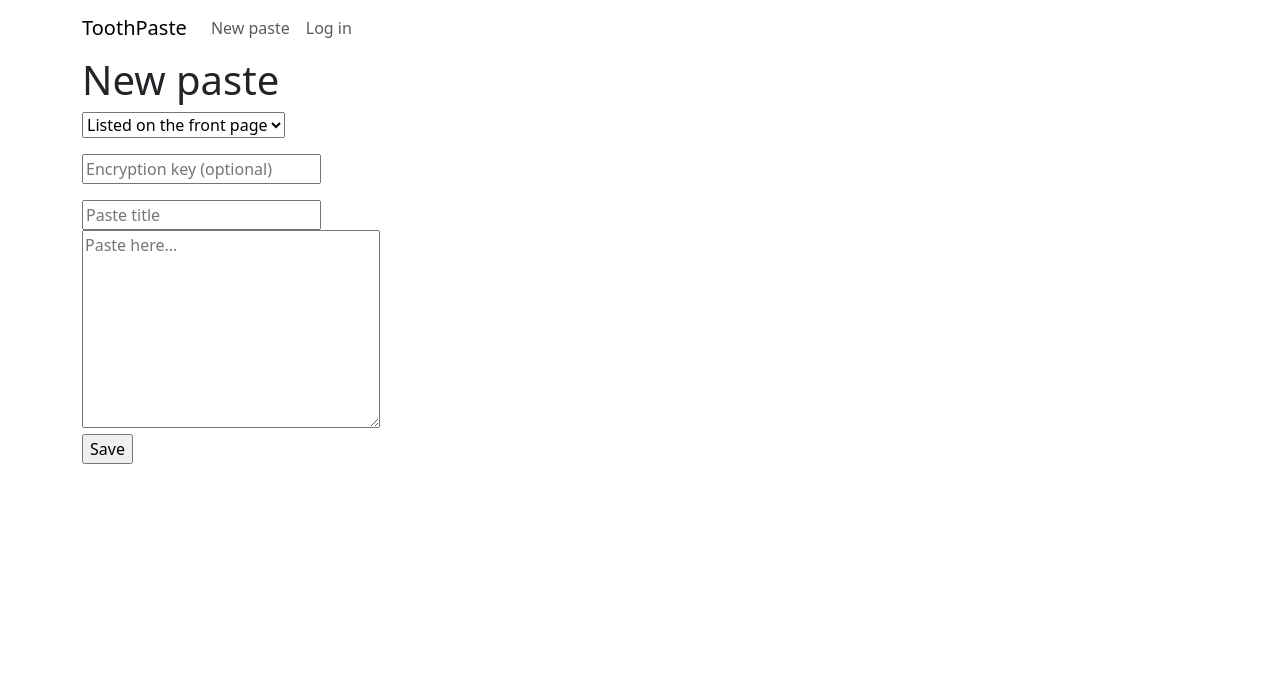
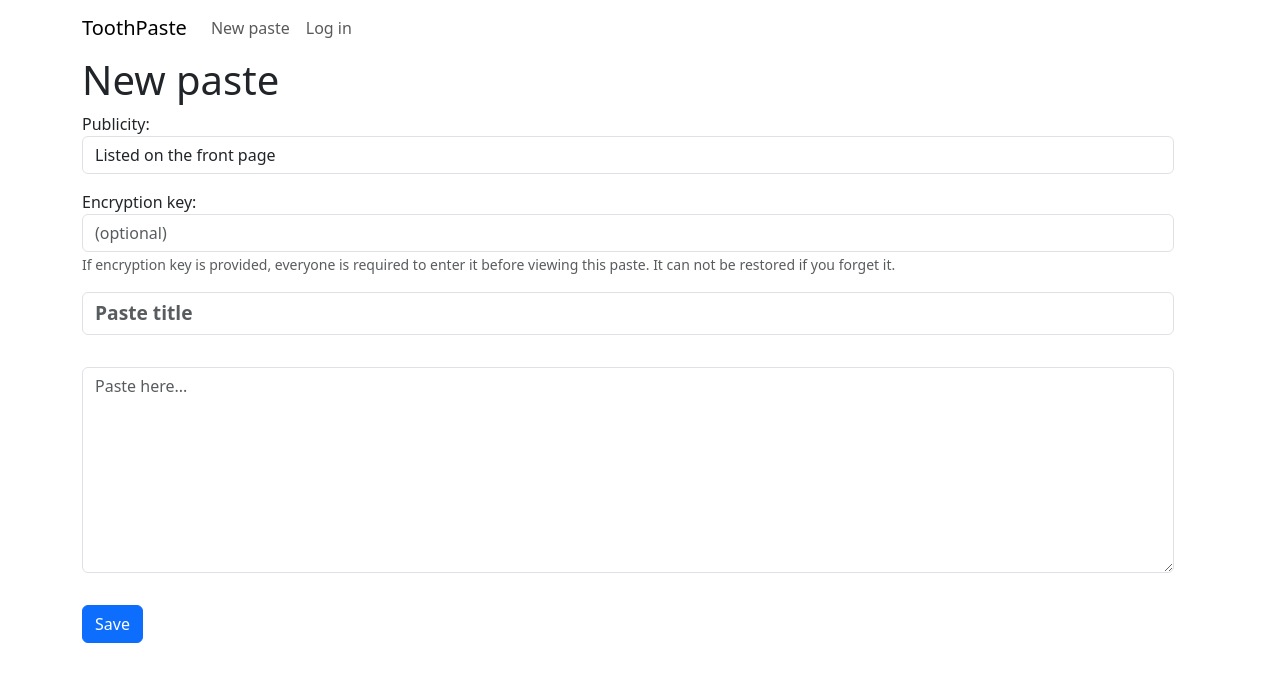
Before and after one commit to PyryL/toothpaste, a Flask app: page /new-paste in a window 1280 px wide. Shown: the top 682 px of the page. Run offline with Flask 3, Linux system fonts and the light colour scheme.

Commit message:
new paste ui with bootstrap

```diff
--- a/templates/paste.html
+++ b/templates/paste.html
@@ -2,6 +2,10 @@
 {% block title %}{{ header }}{% endblock %}
 {% block customHead %}
 <style>
+    #title {
+        font-size: 1.2em;
+        font-weight: 600;
+    }
     .chat-message {
         border: 1px solid black;
     }
@@ -21,20 +25,28 @@
 {% endif %}
 <form method="POST" action="/paste">
     <input type="hidden" name="modifyToken" value="{{ modifyToken }}">
-    <p>
-        <select name="publicity" {{ fieldsDisabled }}>
-            <option disabled>-- Publicity --</option>
+    <div class="mb-3">
+        <label for="publicity">Publicity:</label>
+        <select name="publicity" id="publicity" class="form-control" {{ fieldsDisabled }}>
             <option value="listed" {{ 'selected' if pastePublicity == 'listed' else '' }}>Listed on the front page</option>
             <option value="unlisted" {{ 'selected' if pastePublicity == 'unlisted' else '' }}>Anyone with link</option>
             <option value="private" {{ 'selected' if pastePublicity == 'private' else '' }}>Only for you</option>
         </select>
-    </p>
-    <p>
-        <input type="text" id="encryption-key" name="encryption-key" placeholder="Encryption key (optional)" value="{{ encryption_key }}" {{ fieldsDisabled }}>
-    </p>
-    <input type="text" name="title" placeholder="Paste title" minlength="1" {{ fieldsDisabled }} value="{{ pasteTitle }}"><br>
-    <textarea name="content" rows="8" cols="30" placeholder="Paste here..." {{ fieldsDisabled }}>{{ pasteContent }}</textarea><br>
-    <input type="submit" value="Save" {{ fieldsDisabled }}>
+    </div>
+    <div class="mb-3">
+        <label for="encryption-key">Encryption key:</label>
+        <input type="password" id="encryption-key" name="encryption-key" class="form-control" placeholder="(optional)" value="{{ encryption_key }}" aria-describedby="encryption-help" {{ fieldsDisabled }}>
+        <span id="encryption-help" class="form-text">If encryption key is provided, everyone is required to enter it before viewing this paste. It can not be restored if you forget it.</span>
+    </div>
+    <div class="mb-2">
+        <input type="text" name="title" id="title" class="form-control" placeholder="Paste title" minlength="1" {{ fieldsDisabled }} value="{{ pasteTitle }}"><br>
+    </div>
+    <div class="mb-2">
+        <textarea name="content" class="form-control" rows="8" placeholder="Paste here..." {{ fieldsDisabled }}>{{ pasteContent }}</textarea><br>
+    </div>
+    <div class="mb-2">
+        <input type="submit" class="btn btn-primary" value="Save" {{ fieldsDisabled }}>
+    </div>
 </form>
 {% if pasteDeleteAvailable %}
 <p>
```
